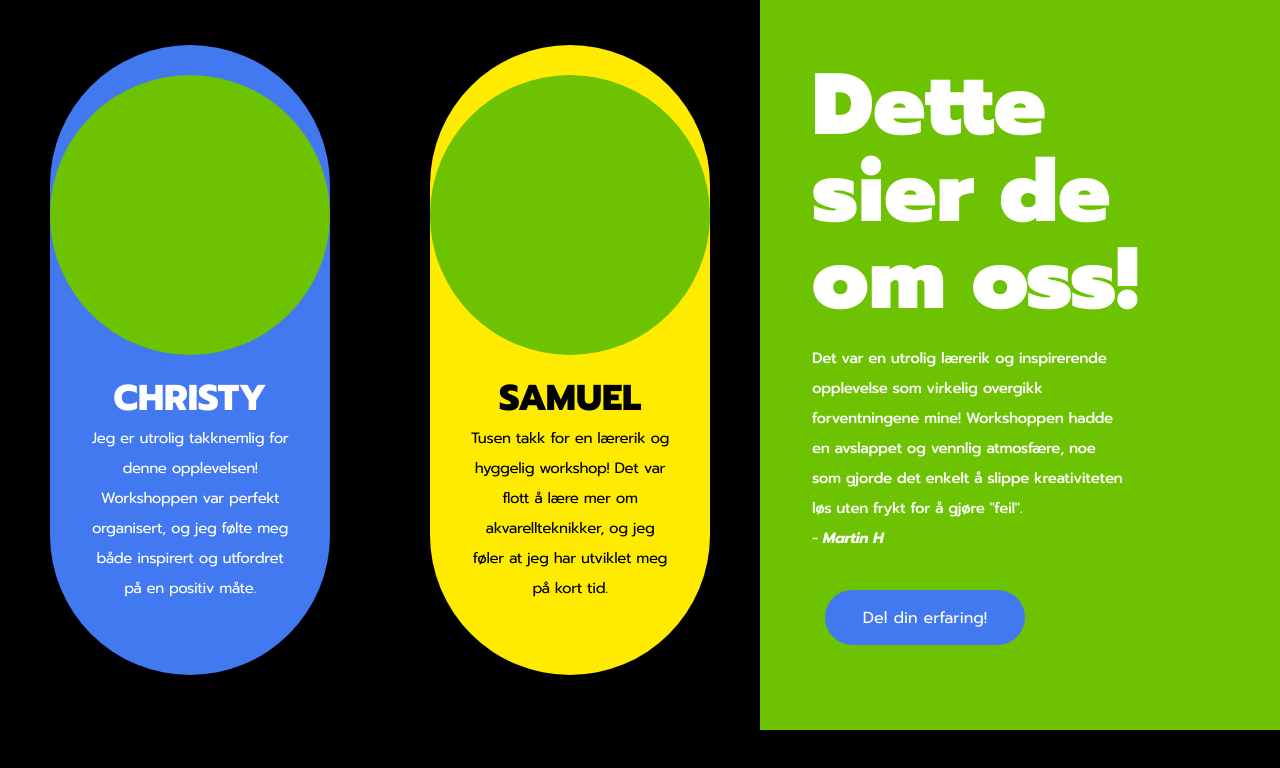
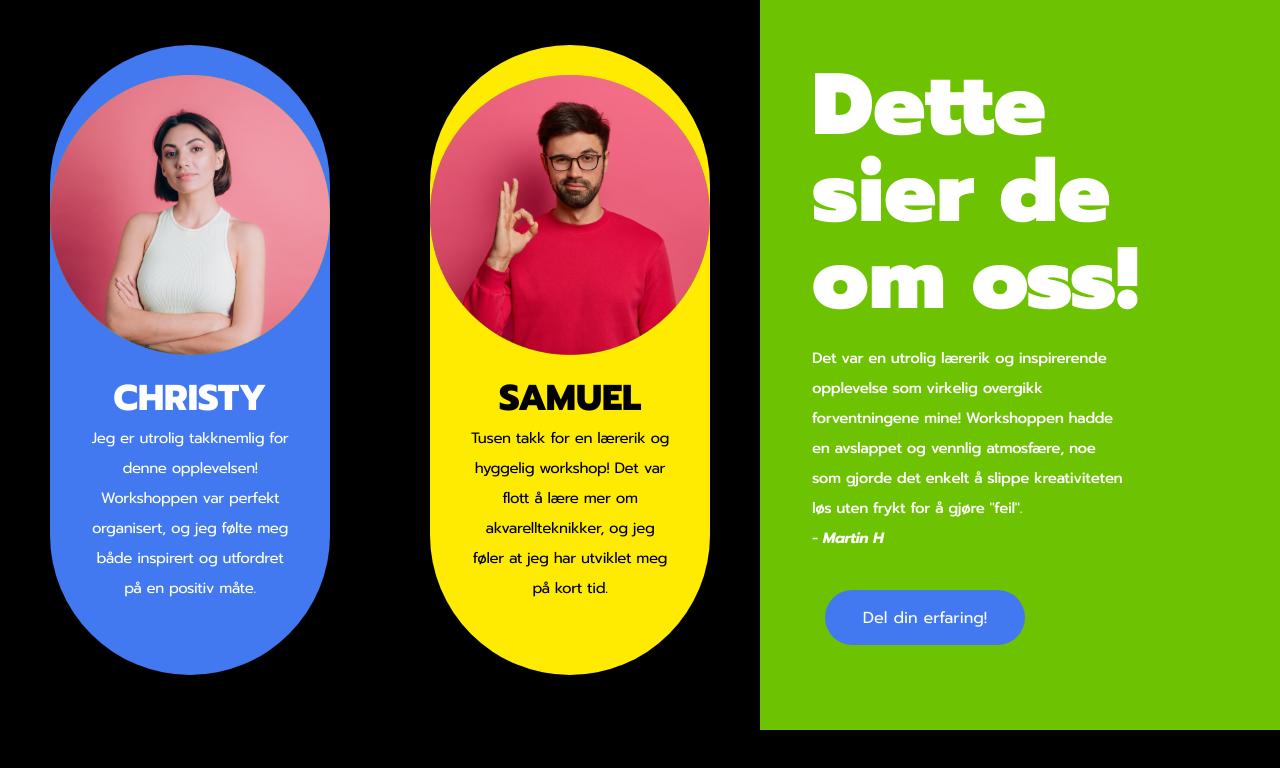
Before and after one commit to sqoobe/Craftsvilla, a plain HTML site: page tilbakemelding.html in a window 1280 px wide. Drawn offline with Linux system fonts and the light colour scheme.

Commit message:
added feedback pictures in img div

```diff
--- a/style-tilbakemelding.css
+++ b/style-tilbakemelding.css
@@ -69,8 +69,14 @@ body{
     height: 280px;
     background-color: #6DC202;
     border-radius: 50%;
+    object-fit: cover;
 
 }
+img{
+    height: 280px;
+    width: 280px;
+}
+
 .christy-box p{
     width: 72%;
 }
--- a/tilbakemelding.html
+++ b/tilbakemelding.html
@@ -14,14 +14,14 @@
     <main class="container">
 
         <div class="christy-box">
-            <div class="christy-img"></div>
+            <div class="christy-img"><img src="img/Christy.png"></div>
             <h2>CHRISTY</h2>
             <p>
                 Jeg er utrolig takknemlig for denne opplevelsen! Workshoppen var perfekt organisert, og jeg følte meg både inspirert og utfordret på en positiv måte.
             </p>
         </div>
         <div class="samuel-box">
-            <div class="samuel-img"></div>
+            <div class="samuel-img"><img src="img/Samuel.png"></div>
             <h2>SAMUEL</h2>
             <p>
                 Tusen takk for en lærerik og hyggelig workshop! Det var flott å lære mer om akvarellteknikker, og jeg føler at jeg har utviklet meg på kort tid.
```
